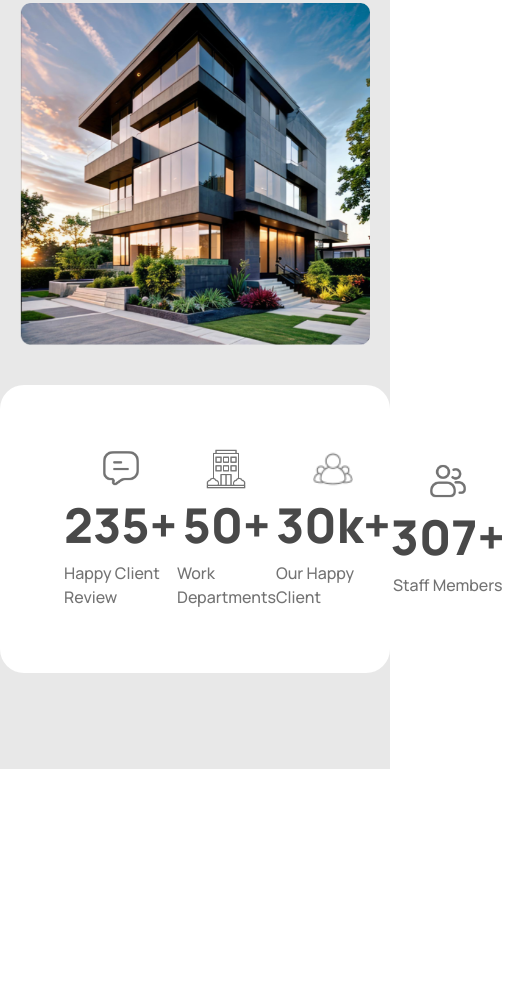
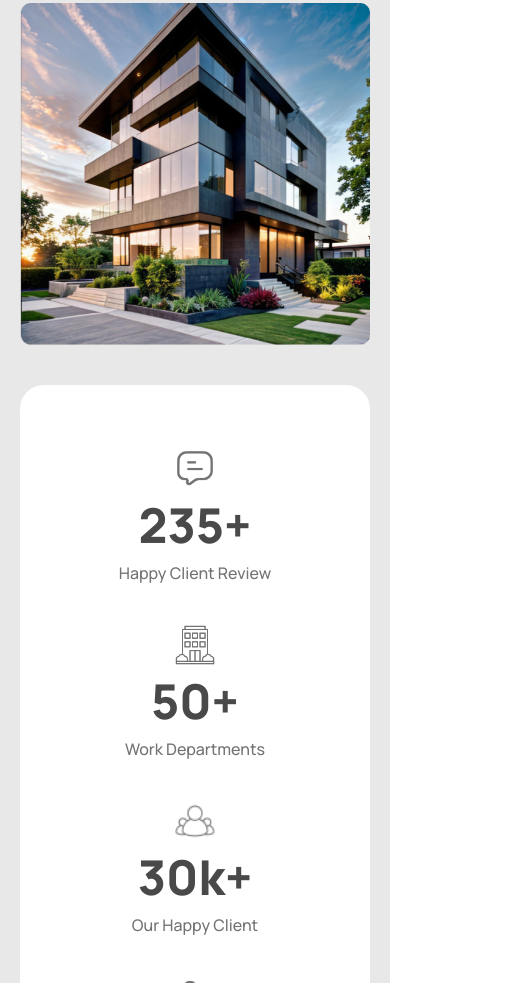
Before and after one commit to shahalimshompod/assignment-3, a plain HTML site: page index.html in a window 390 px wide. Shown: the part 1643-2626 px from the top of the page, 505 px wide, since content can reach past the window. Before the commit the page ends 2412 px from the top, so only its background shows below. Drawn offline with nearby package versions, Linux system fonts and the light colour scheme.

Commit message:
completed section-2 and resolved the responsive design problems

```diff
--- a/index.html
+++ b/index.html
@@ -158,10 +158,10 @@
     </header>
 
     <!-- main section started -->
-    <main class="bg-[#1E1E1E]/10 w-full">
+    <main class="bg-[#1E1E1E]/10 w-full px-5 md:px-8 lg:px-0">
 
       <!-- section 1 started -->
-       <section class="container mx-auto py-10 px-5 md:px-8 lg:px-0 lg: lg:py-20">
+       <section class="container mx-auto py-10 lg:py-20">
         <img class="relative -left-14 mb-4 hidden lg:block" src="assets/Vector.png" alt="Vector">
         <div class="flex flex-col lg:flex-row justify-center items-center gap-4 lg:gap-40 ">
           <div class="flex flex-col justify-between items-start gap-8 w-full lg:h-full">
@@ -199,21 +199,21 @@
 
        <!-- section 2 started -->
         <section class="pb-24">
-          <div class="flex justify-around items-center bg-[#fff] rounded-3xl container mx-auto p-16">
+          <div class="bg-[#fff] rounded-3xl container mx-auto p-16 md:grid md:grid-cols-2 lg:grid-cols-none flex flex-col lg:flex lg:flex-row justify-around items-center">
 
-            <div class="flex flex-col justify-center items-center">
+            <div class="flex flex-col justify-center items-center pb-10 lg:pb-0">
               <img class="w-10 h-10 mb-3" src="icons/message.png" alt="message">
               <h2 class="text-5xl text-[#494949] font-extrabold mb-3">235+</h2>
               <p class="text-base font-medium text-[#737373]">Happy Client Review</p>
             </div>
 
-            <div class="flex flex-col justify-center items-center">
+            <div class="flex flex-col justify-center items-center pb-10 lg:pb-0">
               <img class="w-10 h-10 mb-3" src="icons/apartment.png" alt="apartment">
               <h2 class="text-5xl text-[#494949] font-extrabold mb-3">50+</h2>
               <p class="text-base font-medium text-[#737373]">Work Departments</p>
             </div>
 
-            <div class="flex flex-col justify-center items-center">
+            <div class="flex flex-col justify-center items-center pb-10 lg:pb-0">
               <img class="w-10 h-10 mb-3" src="icons/customers (1).png" alt="customers">
               <h2 class="text-5xl text-[#494949] font-extrabold mb-3">30k+</h2>
               <p class="text-base font-medium text-[#737373]">Our Happy Client</p>
```
